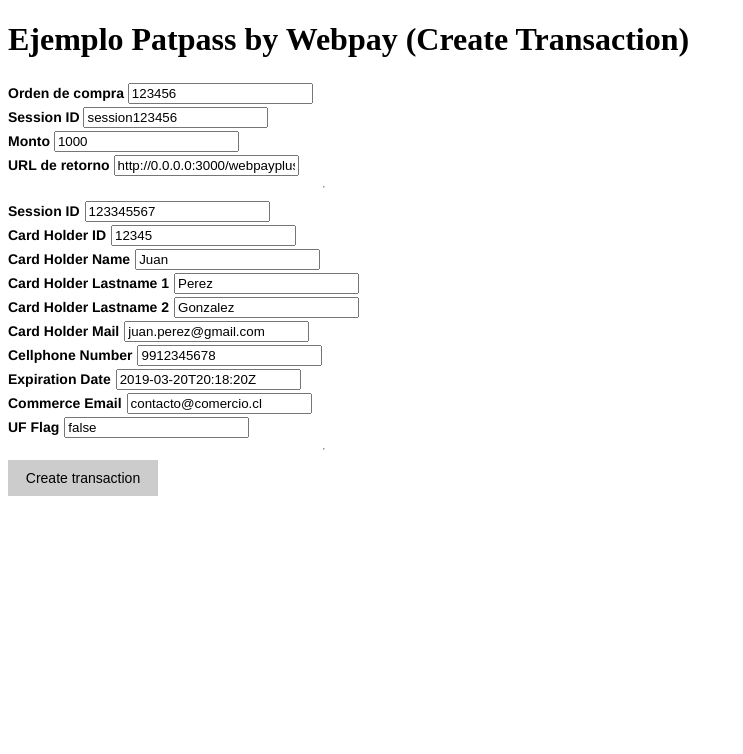
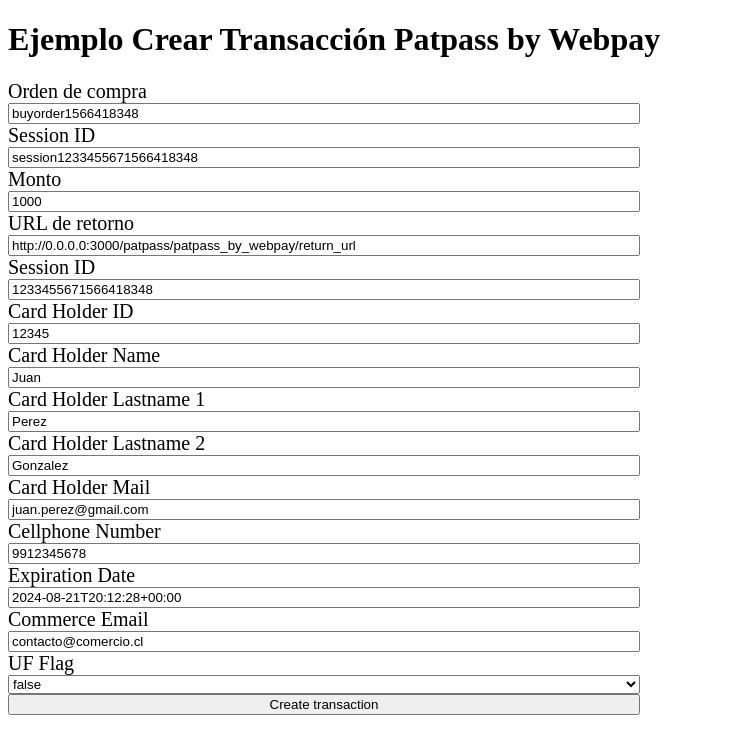
Before and after one commit to TransbankDevelopers/transbank-sdk-ruby-webpay-rest-example, a Rails app: template app/views/patpass/create.html.erb in a window 1280 px wide. Shown: the top 754 px of the page, without its empty margins (0-743 px from the left). Run offline with Rails 7, Linux system fonts and the light colour scheme; the template is opened without the code that fills it, so the values that code supplies are empty; style sheets or scripts are compiled from the project's sources.

Commit message:
Finish operation examples

```diff
--- a/app/views/patpass/create.html.erb
+++ b/app/views/patpass/create.html.erb
@@ -1,92 +1,50 @@
-<style>
-  label {
-    font-family: "Helvetica Neue", Helvetica, Arial, Sans-Serif;
-    font-size: 14px;
-    font-weight: bolder;
-  }
-</style>
-<h1>Ejemplo Patpass by Webpay (Create Transaction)</h1>
+<h1>Ejemplo Crear Transacción Patpass by Webpay</h1>
 
 <form class="patpass_form" action="<%= send_create_path %>" method="post" style="display: flex; flex-direction:column; width:50%;font-size: 20px;">
-  <div>
-    <label for="buy_order">
-      Orden de compra
-    </label>
-    <input id="buy_order" name="buy_order" value="123456"/>
-  </div>
+  <label for="buy_order">Orden de compra</label>
+  <input id="buy_order" name="buy_order" value="<%= "buyorder" + Time.zone.now.to_i.to_s %>">
 
-  <div>
-    <label for="session_id">
-      Session ID
-    </label>
-    <input id="session_id" name="session_id" value="session123456" />
-  </div>
+  <label for="session_id">Session ID</label>
+  <input id="session_id" name="session_id" value="<%= "session123345567" + Time.zone.now.to_i.to_s %>"/>
 
-  <div>
-    <label for="amount">
-      Monto
-    </label>
+  <label for="amount">Monto</label>
   <input id="amount" name="amount" value="1000"/>
-  </div>
 
-  <div>
-    <label for="return_url">
-      URL de retorno
-    </label>
-    <input id="return_url" name="return_url" value="http://0.0.0.0:3000/webpayplus/returnUrl"/>
-  </div>
-  <hr>
-  <div>
+  <label for="return_url">URL de retorno</label>
+  <input id="return_url" name="return_url" value="http://0.0.0.0:3000/patpass/patpass_by_webpay/return_url"/>
+
   <label for="session_id_wpm_details">Session ID</label>
-    <input type="text" name="wpm_detail[service_id]" id="session_id_wpm_details" value="123345567">
-  </div>
-  <div>
+  <input type="text" name="wpm_detail[service_id]" id="session_id_wpm_details" value="<%= "123345567" + Time.zone.now.to_i.to_s %>">
+
   <label for="card_holder_id_wpm_details">Card Holder ID</label>
   <input type="text" name="wpm_detail[card_holder_id]" id="card_holder_id_wpm_details" value="12345">
-  </div>
 
-  <div>
   <label for="card_holder_name_wpm_details"> Card Holder Name</label>
   <input type="text" name="wpm_detail[card_holder_name]" id="card_holder_name_wpm_details" value="Juan">
-  </div>
 
-  <div>
   <label for="card_holder_last_name1_wpm_details">Card Holder Lastname 1</label>
   <input type="text" name="wpm_detail[card_holder_last_name1]" id="card_holder_last_name1_wpm_details" value="Perez">
-  </div>
 
-  <div>
   <label for="card_holder_last_name2_wpm_details">Card Holder Lastname 2</label>
   <input type="text" name="wpm_detail[card_holder_last_name2]" id="card_holder_last_name2_wpm_details" value="Gonzalez">
-  </div>
 
-  <div>
   <label for="card_holder_mail_wpm_details">Card Holder Mail</label>
   <input type="text" name="wpm_detail[card_holder_mail]" id="card_holder_mail_wpm_details" value="juan.perez@gmail.com">
-  </div>
 
-  <div>
   <label for="cellphone_number_wpm_details">Cellphone Number</label>
   <input type="text" name="wpm_detail[cellphone_number]" id="card_holder_mail_wpm_details" value="9912345678">
-  </div>
 
-  <div>
   <label for="expiration_date_wpm_details">Expiration Date</label>
-    <input type="text" name="wpm_detail[expiration_date]" id="expiration_date_wpm_details" value="2019-03-20T20:18:20Z">
-  </div>
+  <input type="text" name="wpm_detail[expiration_date]" id="expiration_date_wpm_details" value="<%= (Time.now + 5.year).iso8601 %>">
 
-  <div>
   <label for="commerce_mail_wpm_details">Commerce Email</label>
   <input type="text" name="wpm_detail[commerce_mail]" id="commerce_mail_wpm_details" value="contacto@comercio.cl">
-  </div>
 
-  <div>
   <label for="uf_flag_wpm_details">UF Flag</label>
-    <input type="text" name="wpm_detail[uf_flag]" id="uf_flag_wpm_details" value="false">
-  </div>
+  <select id="uf_flag_wpm_details" name="wpm_detail[uf_flag]">
+    <option value="true">true</option>
+    <option value="false" selected="selected">false</option>
+  </select>
 
-  <hr style="background-color: #2E2F30"/>
-  <div>
-    <button type="submit" style="background-color: #CCC; border: solid #CCC 0px; font-size: 14px; width: 150px; padding: 10px">Create transaction</button>
-  </div>
+  <button type="submit">Create transaction</button>
 </form>
--- a/config/routes.rb
+++ b/config/routes.rb
@@ -41,7 +41,8 @@
   post '/oneclick/mall/status', to: 'oneclick_mall#status'
   post '/oneclick/mall/refund', to: 'oneclick_mall#refund'
 
-  get 'patpass/create', to: 'patpass#create'
-  post 'patpass/create', to: 'patpass#send_create', as: :send_create
-
+  get '/patpass/patpass_by_webpay/create', to: 'patpass#create'
+  post '/patpass/patpass_by_webpay/create', to: 'patpass#send_create', as: :send_create
+  post '/patpass/patpass_by_webpay/return_url', to: 'patpass#commit'
+  get '/patpass/patpass_by_webpay/status/:token', to: 'patpass#status'
 end
```
Also changed, not shown: app/controllers/patpass_controller.rb (+15 -2 lines), app/views/patpass/commit.html.erb (added, +12 -0 lines), app/views/patpass/status.html.erb (added, +7 -0 lines), app/views/product_index/index.html.erb (+2 -9 lines), Gemfile, Gemfile.lock. Lines whose indentation alone changed are shown as unchanged.
